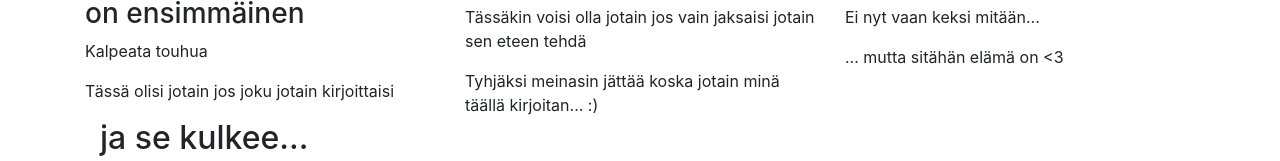
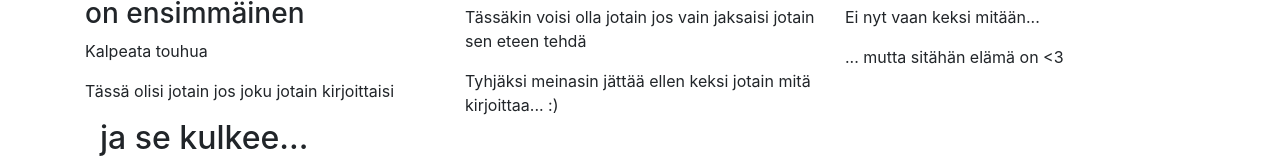
Before and after one commit to cforssell/cforssell.github.io, a plain HTML site: page index.html in a window 1280 px wide. Shown: the part 639-800 px from the top of the page. Drawn offline with nearby package versions, Linux system fonts and the light colour scheme.

Commit message:
Update index.html

```diff
--- a/index.html
+++ b/index.html
@@ -40,7 +40,7 @@
     <div class="col-sm-4">
       <h3>Ja toinen</h3>
       <p>Tässäkin voisi olla jotain jos vain jaksaisi jotain sen eteen tehdä</p>
-      <p>Tyhjäksi meinasin jättää koska jotain minä täällä kirjoitan... :)</p>
+      <p>Tyhjäksi meinasin jättää ellen keksi jotain mitä kirjoittaa... :)</p>
     </div>
     <div class="col-sm-4">
       <h3>Ei kahta ilman kolmatta</h3>
```
